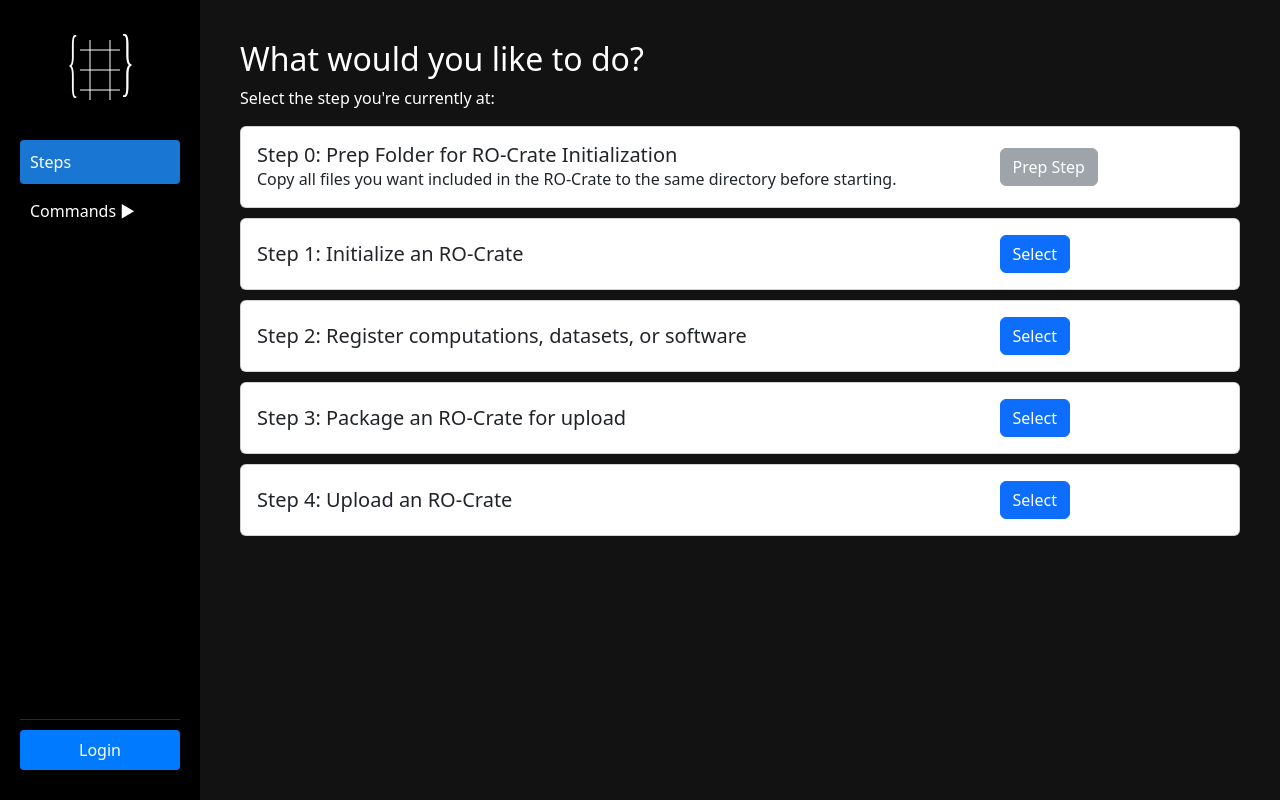
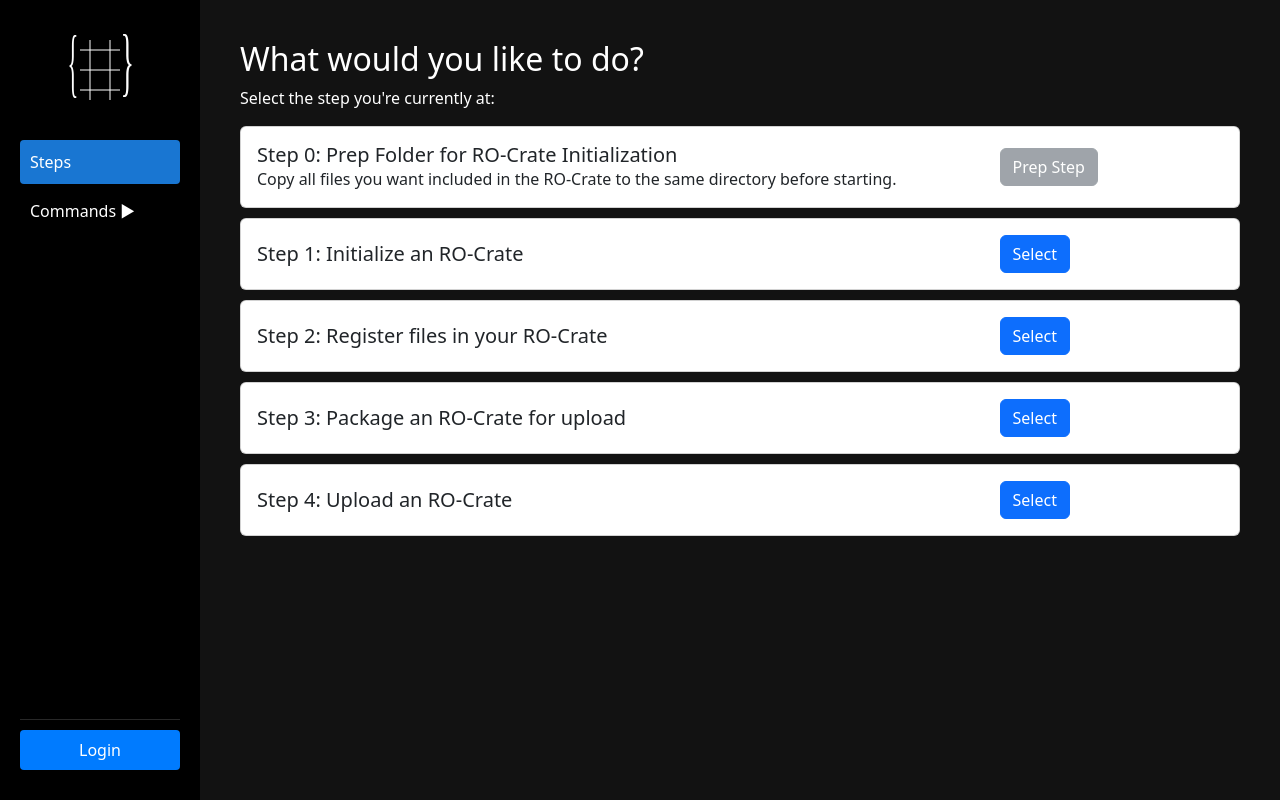
Before and after one commit to fairscape/fairscape_web_client, a React app: page / in a window 1280 px wide. Built offline with nearby package versions, Linux system fonts and the light colour scheme.

Commit message:
latest code

```diff
--- a/src/components/Questionnaire.jsx
+++ b/src/components/Questionnaire.jsx
@@ -16,8 +16,8 @@ const steps = [
     },
   },
   {
-    text: "Register computations, datasets, or software",
-    action: { command: "2: Register" },
+    text: "Register files in your RO-Crate",
+    action: { command: "2: Register", subCommand: "dataset" },
   },
   {
     text: "Package an RO-Crate for upload",
--- a/src/data/helper.json
+++ b/src/data/helper.json
@@ -1,7 +1,7 @@
 {
   "ROCRATE_PATH": "Path to the folder you have an existing crate or the location you want to crate a crate.",
   "name": "The name of the item you're adding or creating.",
-  "author": "The creator or author of the item.",
+  "author": "The creator or author of the item. First Last",
   "version": "The version number of the item.",
   "description": "A brief description of the item.",
   "keywords": "Comma-separated list of keywords related to the item.",
```
